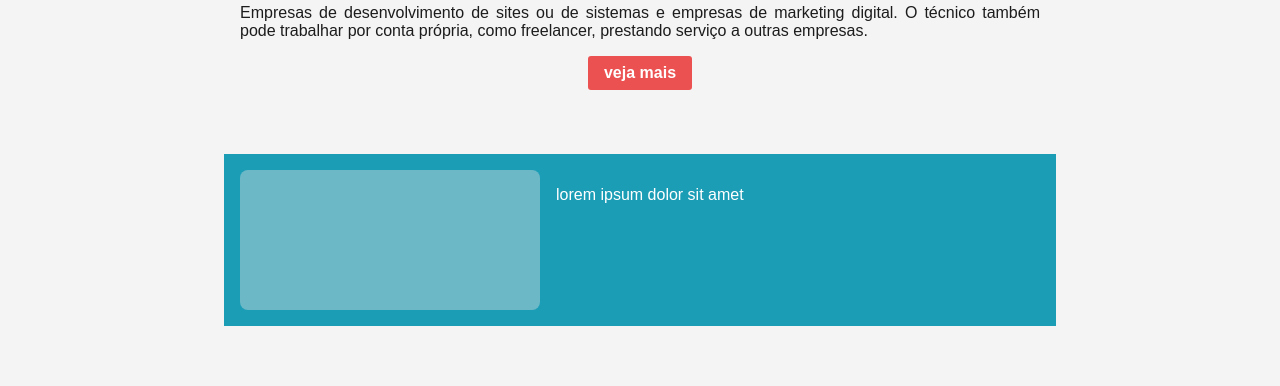
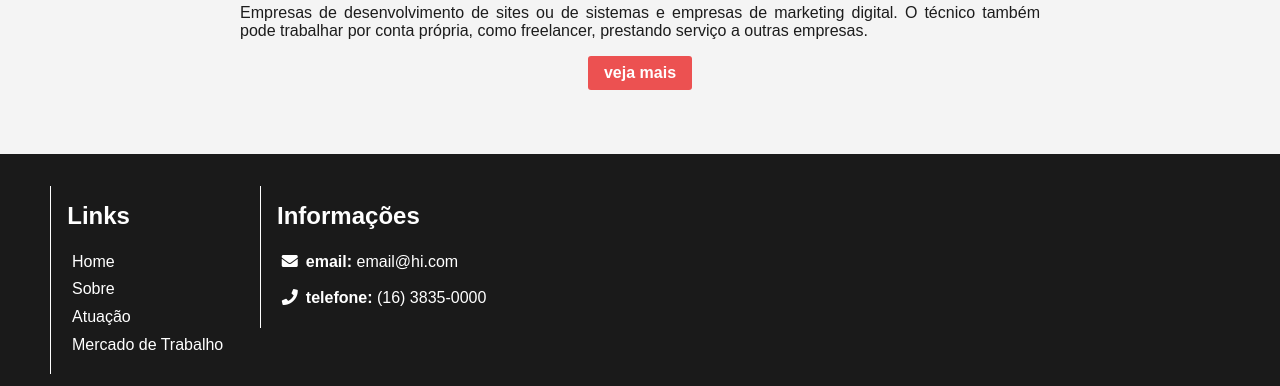
Before and after one commit to GabrielRodriguesEtec/projeto-ddw, a plain HTML site: page index.html in a window 1280 px wide. Shown: the part 3003-3389 px from the top of the page. Drawn offline with Linux system fonts and the light colour scheme.

Commit message:
Correções e pronto para avaliação

```diff
--- a/index.html
+++ b/index.html
@@ -62,17 +62,10 @@
       <p>Empresas de desenvolvimento de sites ou de sistemas e empresas de marketing digital. O técnico também pode trabalhar por conta própria, como freelancer, prestando serviço a outras empresas.</p>
       <a href="pages/mercado.html">veja mais</a>
     </section>
-    <!--<section id="contato">
-      <h2>Contato</h2>
-      <br>
-      <p class="m-auto"><b><i class="fa fa-envelope"></i>email: </b>email@hi.com</p>
-      <br>
-      <p class="m-auto"><b><i class="fas fa-phone"></i>telefone: </b>(16)9999999</p>
-    </section>-->
-    <section class="section-video">
+    <!---<section class="section-video">
       <div class="section-video-item"></div>
       <p>lorem ipsum dolor sit amet</p>
-    </section>
+    </section>-->
   </div>
   <footer>
     <div class="container">
@@ -89,9 +82,9 @@
           <h2>Informações</h2>
           <br>
           <li>
-            <p class="m-auto"><b><i class="fa fa-envelope"></i>email: </b>email@hi.com</p>
+            <p><b><i class="fa fa-envelope"></i>email: </b>email@hi.com</p>
             <br>
-            <p class="m-auto"><b><i class="fas fa-phone"></i>telefone: </b>(16) 3835-0000</p>
+            <p><b><i class="fas fa-phone"></i>telefone: </b>(16) 3835-0000</p>
           </li>
         </ul>
       </div>
```
